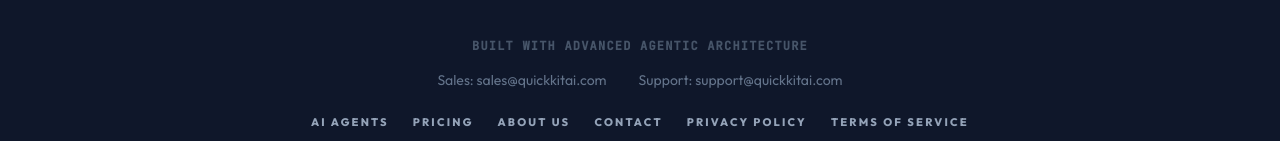
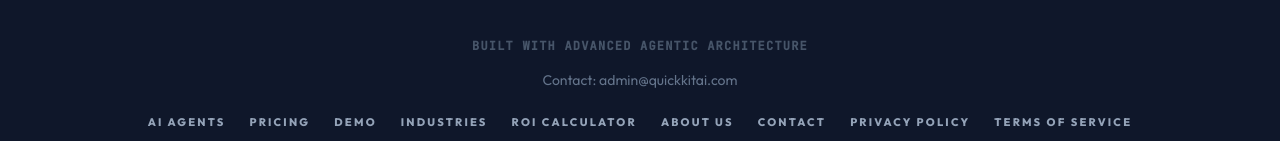
Before and after one commit to princepinku143c-cyber/Quickkit-internal-ai-services, a React (Vite) app: page /services/1 in a window 1280 px wide. Shown: the part 811-952 px from the top of the page. Built offline with nearby package versions, Linux system fonts and the light colour scheme; no server answers.

Commit message:
fix: repair service footer navigation and contact action

```diff
--- a/components/seo/ServicePage.tsx
+++ b/components/seo/ServicePage.tsx
@@ -19,12 +19,14 @@ export const ServicePage: React.FC<ServicePageProps> = ({ title, description, ke
       <div className="container mx-auto px-6 text-center text-slate-500">
         <p className="text-xs font-mono tracking-widest uppercase mb-4 text-slate-600 font-black">Built with Advanced Agentic Architecture</p>
         <div className="flex flex-col sm:flex-row items-center justify-center gap-4 sm:gap-8 mb-6 text-sm">
-          <a href="mailto:sales@quickkitai.com" className="hover:text-blue-400 transition-colors">Sales: sales@quickkitai.com</a>
-          <a href="mailto:support@quickkitai.com" className="hover:text-blue-400 transition-colors">Support: support@quickkitai.com</a>
+          <a href="mailto:admin@quickkitai.com" className="hover:text-blue-400 transition-colors">Contact: admin@quickkitai.com</a>
         </div>
         <div className="flex flex-wrap justify-center gap-6 mb-8 text-[11px] font-black uppercase tracking-[0.2em] text-slate-400">
           <Link to="/#ai-agents" className="hover:text-blue-400 transition-colors">AI Agents</Link>
           <Link to="/#pricing" className="hover:text-blue-400 transition-colors">Pricing</Link>
+          <Link to="/#demo" className="hover:text-blue-400 transition-colors">Demo</Link>
+          <Link to="/#industries" className="hover:text-blue-400 transition-colors">Industries</Link>
+          <Link to="/#roi" className="hover:text-blue-400 transition-colors">ROI Calculator</Link>
           <Link to="/about" className="hover:text-blue-400 transition-colors">About Us</Link>
           <Link to="/contact" className="hover:text-blue-400 transition-colors">Contact</Link>
           <Link to="/privacy" className="hover:text-blue-400 transition-colors">Privacy Policy</Link>
```
